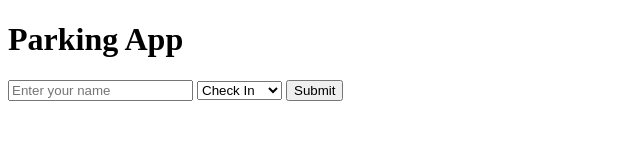
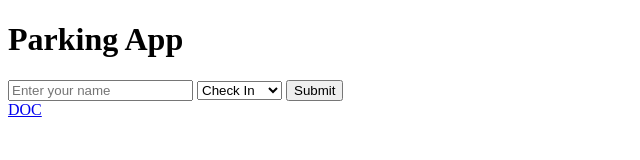
Before and after one commit to Solognot/parking, a plain HTML site: page index.html in a window 1280 px wide. Shown: the full height of the page, 0-640 px from the left. Drawn offline with Linux system fonts and the light colour scheme.

Commit message:
use params

```diff
--- a/index.html
+++ b/index.html
@@ -17,5 +17,7 @@
         <button type="submit">Submit</button>
     </form>
     <div id="response"></div>
+
+    <div id="doc"></div>
 </body>
 </html>
--- a/script.js
+++ b/script.js
@@ -1,4 +1,9 @@
-const scriptURL = "https://script.google.com/macros/s/AKfycbzdLjSIO2-ZpQazhdGABdlMI_7KkXykzg7MWnybM2GHqScDJJ-K6MBS2yYypZcqKE7EAQ/exec"
+const url = window.location.href;
+const urlObj = new URL(url);
+const params = new URLSearchParams(urlObj.search);
+const scriptURL = `https://script.google.com/macros/s/${params.get('q')}/exec`
+
+document.getElementById("doc").innerHTML = `<a href="https://docs.google.com/spreadsheets/d/${params.get('g')}/edit?gid=0#gid=0" target="_blank">DOC</a>`;
 
 document.getElementById("parking-form").addEventListener("submit", async (e) => {
     e.preventDefault();
```
